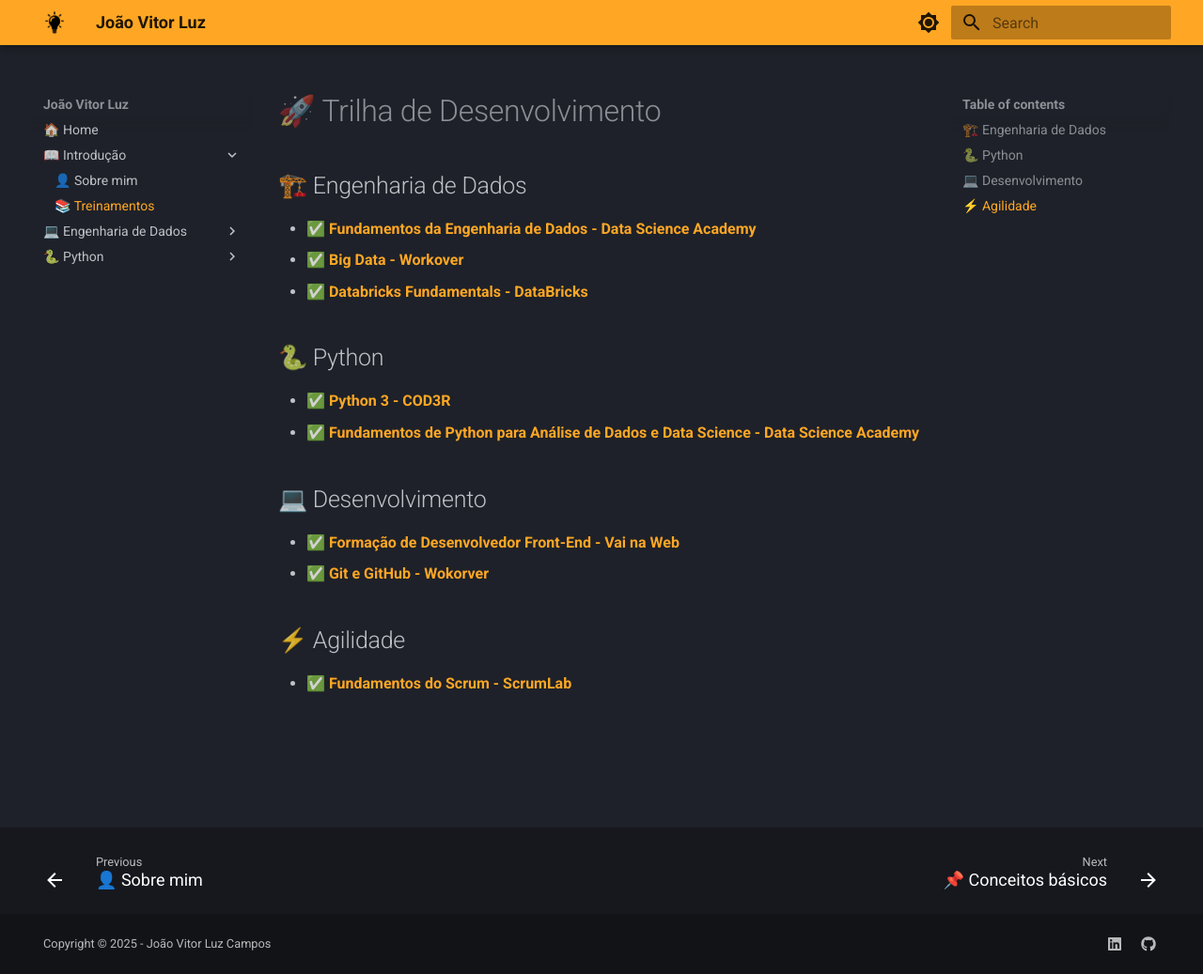
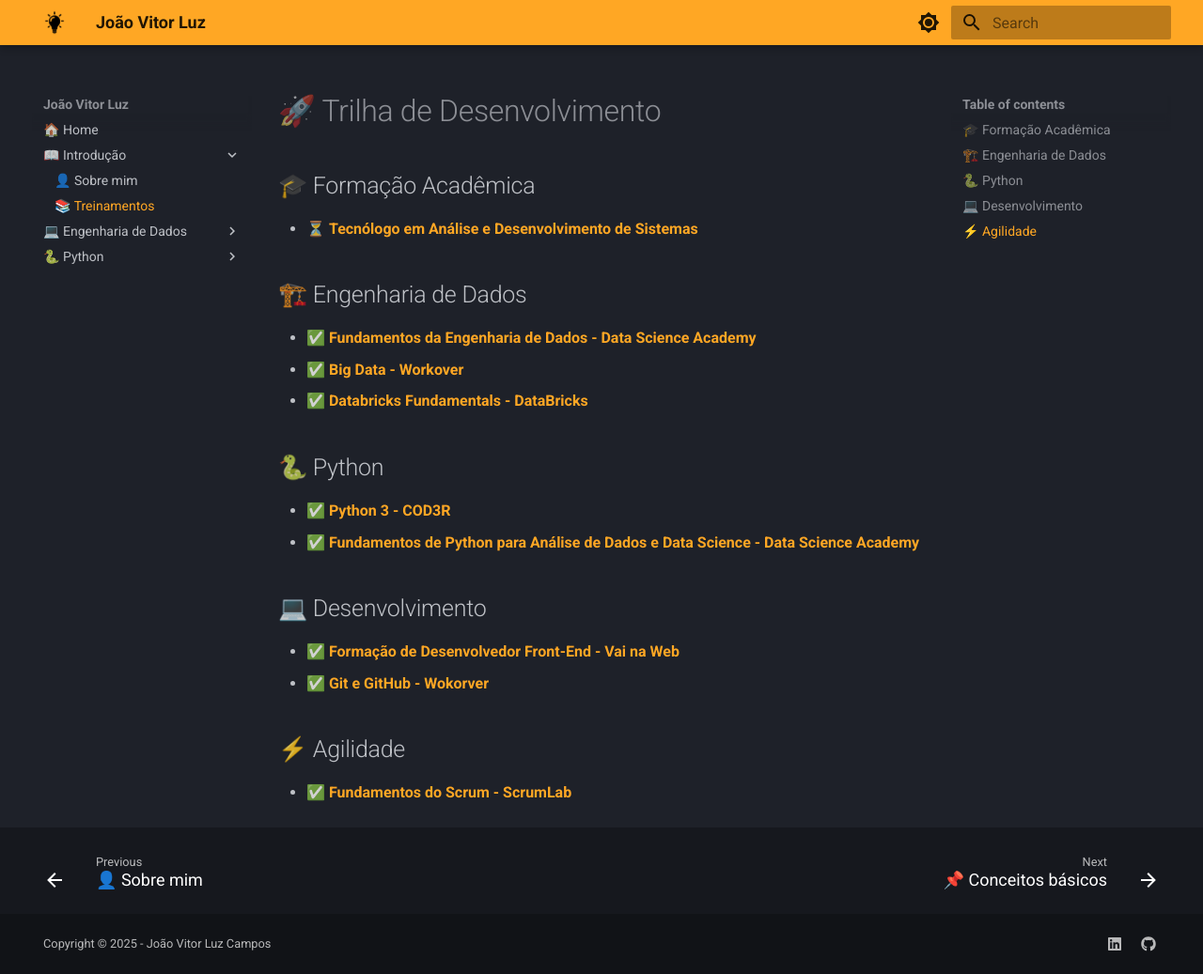
Before and after one commit to vitorluzz/vitorluzz.github.io, an MkDocs documentation site: the page built from docs/treinamentos.md, in a window 1280 px wide and 1037 px high. Shown: the whole window at 94% size. Built offline with MkDocs 1.6.1 and Material for MkDocs 9.7.7, drawn with Linux system fonts in a browser that asks for light colours.

Commit message:
Subindo mais alterações

```diff
--- a/docs/treinamentos.md
+++ b/docs/treinamentos.md
@@ -1,5 +1,7 @@
 # 🚀 Trilha de Desenvolvimento
 
+## 🎓 Formação Acadêmica
+- ⏳ [**Tecnólogo em Análise e Desenvolvimento de Sistemas**](https://www.sptech.school/)
 ## 🏗️ Engenharia de Dados
 - ✅ [**Fundamentos da Engenharia de Dados - Data Science Academy**](https://www.datascienceacademy.com.br/course/fundamentos-de-engenharia-de-dados)
 - ✅ [**Big Data - Workover**](https://workover.com.br/cursos/61/big-data)
```
